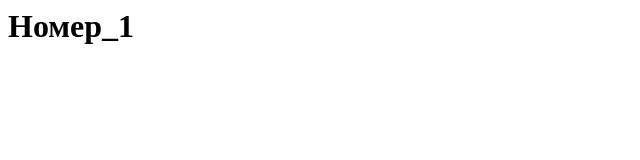
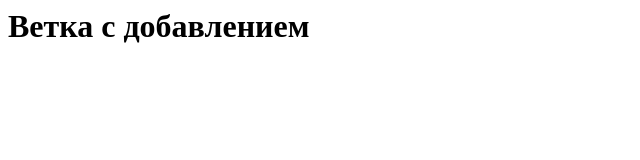
Before and after one commit to DegOlgaVik/dz5-Olga-Degteva, a plain HTML site: page src/index.html in a window 1280 px wide. Shown: the whole page, without its empty margins (0-640 px from the left). Drawn offline with Linux system fonts and the light colour scheme.

Commit message:
добавила слова

```diff
--- a/src/index.html
+++ b/src/index.html
@@ -5,7 +5,7 @@
     <body>
         <header>
             <div class="dz">
-                <h1>Номер_1</h1>
+                <h1>Ветка с добавлением</h1>
             </div>
         </header>
     </body>
```
